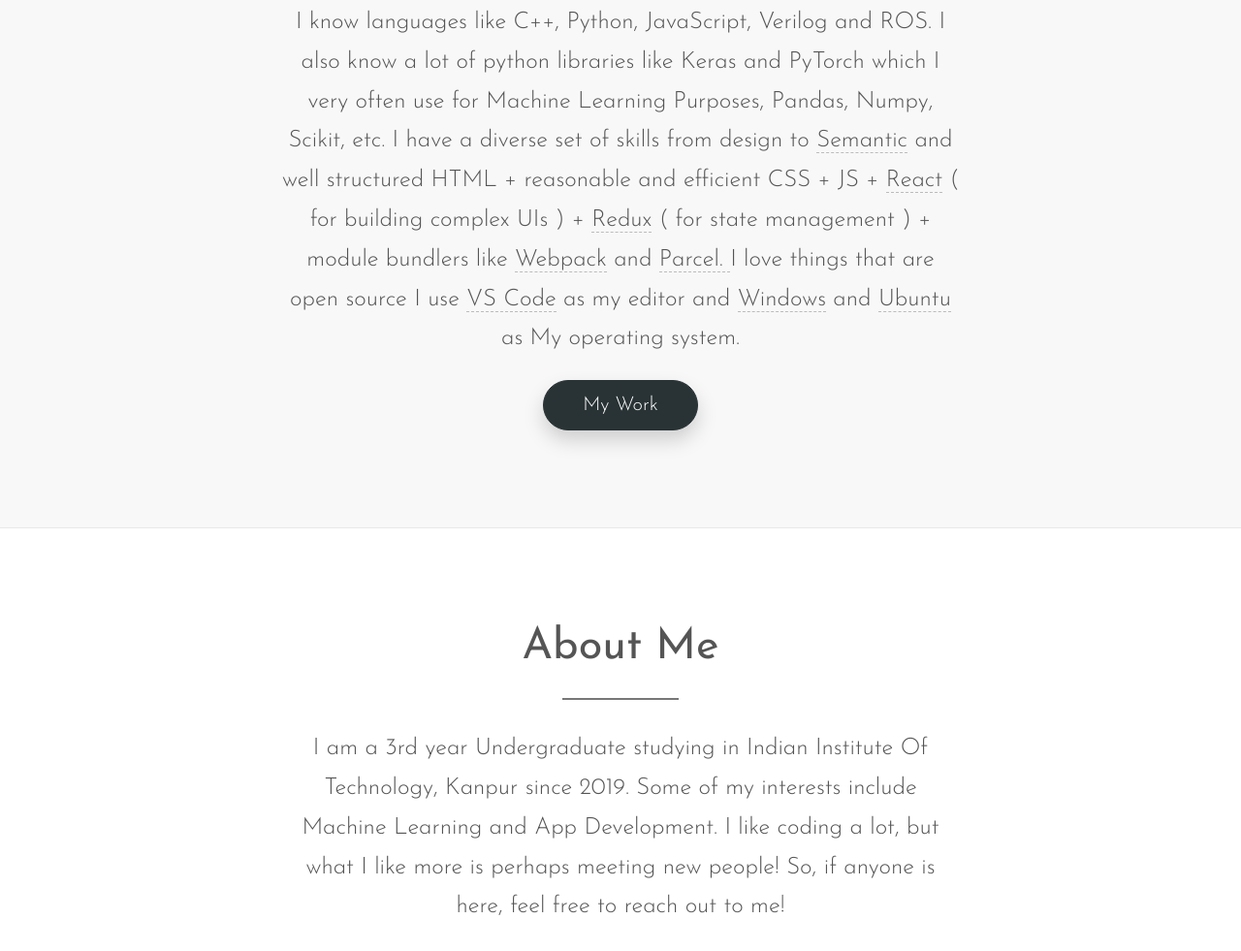
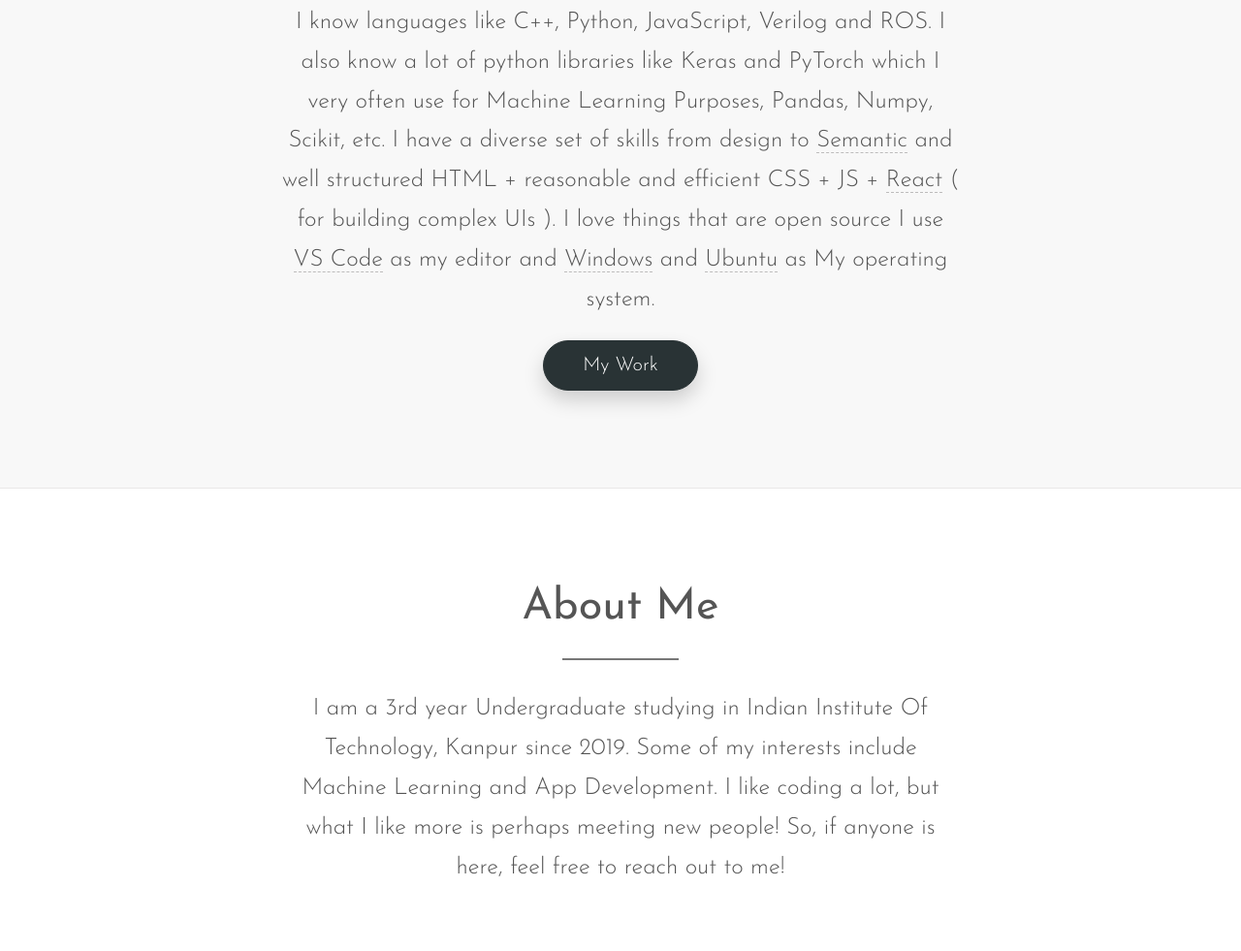
Before and after one commit to kumayu0108/kumayu0108.github.io, a plain HTML site: page index.html in a window 1280 px wide. Shown: the part 1004-1985 px from the top of the page at 97% size. Drawn offline with Linux system fonts and the light colour scheme.

Commit message:
Update index.html

```diff
--- a/index.html
+++ b/index.html
@@ -55,10 +55,7 @@
                     I have a diverse set of skills from design to <a target="_blank"
                         href="https://www.w3.org/TR/2016/REC-html51-20161101/dom.html">Semantic</a> and well structured
                     HTML + reasonable and efficient CSS + JS + <a
-                        target="_blank" href="https://reactjs.org/">React</a> ( for building complex UIs ) + <a
-                        target="_blank" href="https://redux.js.org/">Redux</a> ( for state management ) + module
-                    bundlers like <a target="_blank" href="http://webpack.js.org/">Webpack</a> and <a target="_blank"
-                        href="https://parceljs.org/">Parcel. </a>I love things that are open source I use <a
+                        target="_blank" href="https://reactjs.org/">React</a> ( for building complex UIs ). </a>I love things that are open source I use <a
                         target="_blank" href="https://code.visualstudio.com/">VS Code</a> as my editor and <a href="https://www.microsoft.com/en-in/windows">Windows</a> and <a
                         target="_blank" href="https://www.ubuntu.com/">Ubuntu</a> as My operating system. </p> <a
                     href="#work" class="btn black_bg">My Work</a>
```
